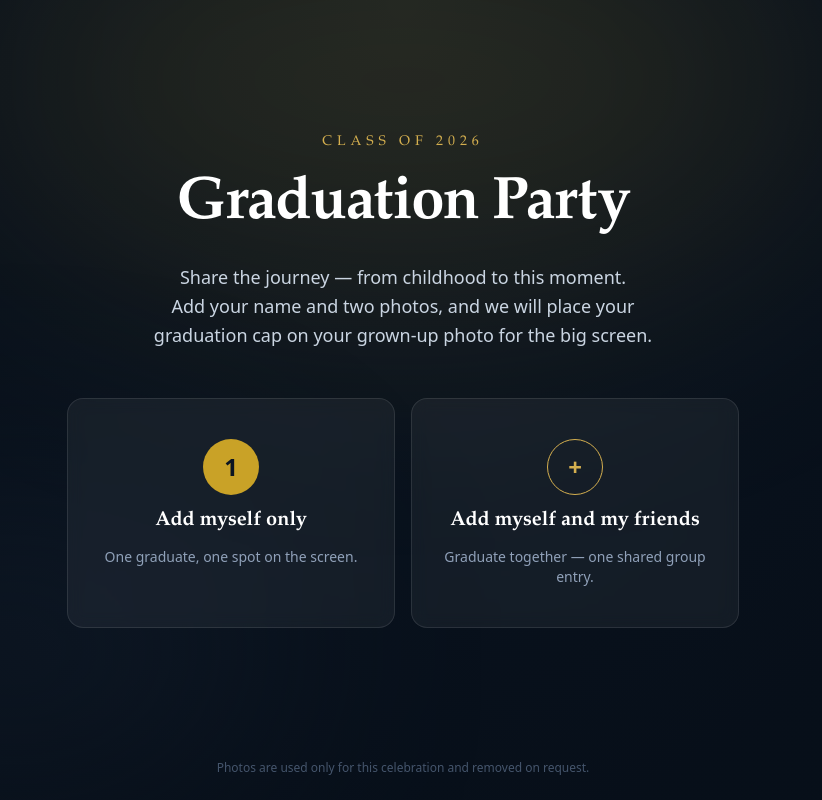
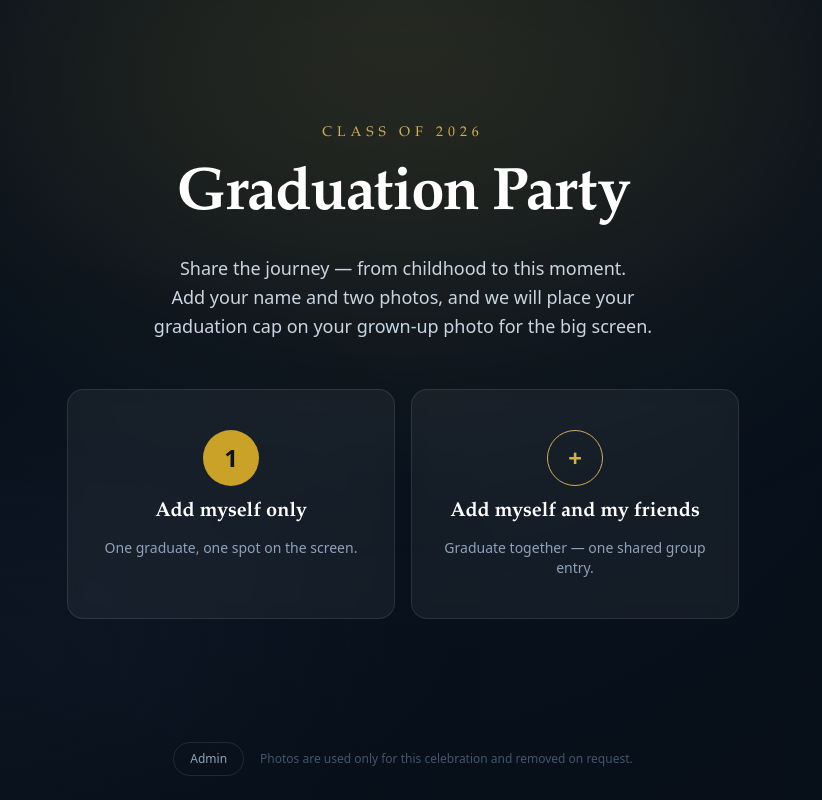
Before and after one commit to aamrabdelhay/graduationparty, a Next.js app: page / in a window 1280 px wide. Shown: the whole page, without its empty margins (237-1059 px from the left). Built offline with nearby package versions, Linux system fonts and the light colour scheme.

Commit message:
feat: add visible admin access from landing page

```diff
--- a/components/public/Landing.tsx
+++ b/components/public/Landing.tsx
@@ -63,9 +63,15 @@ export default function Landing() {
         ) : null}
       </div>
 
-      <p className="relative pb-6 text-center text-xs text-slate-600">
-        Photos are used only for this celebration and removed on request.
-      </p>
+      <div className="relative flex items-center justify-center gap-4 pb-6">
+        <Link
+          href="/admin/login"
+          className="rounded-full border border-white/10 px-4 py-2 text-xs font-medium text-slate-400 transition hover:border-gold-400/40 hover:text-gold-300 focus-visible:outline-2 focus-visible:outline-gold-400"
+        >
+          Admin
+        </Link>
+        <p className="text-xs text-slate-600">Photos are used only for this celebration and removed on request.</p>
+      </div>
     </div>
   );
 }
```
